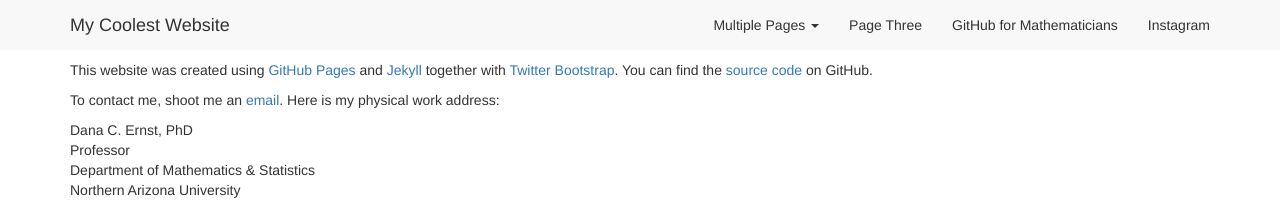
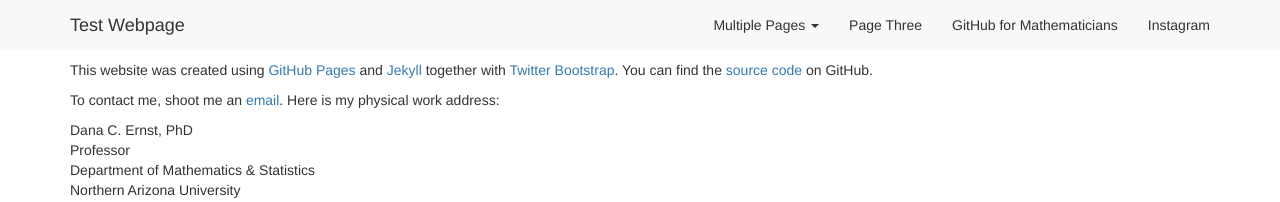
Before and after one commit to iris-robedeaux/sampleWebsiteNew, a Jekyll site: the page built from index.md, in a window 1280 px wide. Shown: the top 202 px of the page. Built offline with Jekyll 4.4.1, drawn with Linux system fonts in a browser that asks for light colours; nearby versions of some CDN libraries.

Commit message:
update? who knows

```diff
--- a/_config.yml
+++ b/_config.yml
@@ -1,7 +1,7 @@
-name: 'My Coolest Website'
+name: 'Test Webpage'
 description: 'So much potential'
 tagline: 'yada yada'
-url: 'http://dcernst.github.io'
+url: 'http://iris-robedeaux.github.io'
 baseurl: '/SampleWebsite'
 paginate: 10
 
@@ -15,7 +15,7 @@ permalink: pretty
 relative_permalinks: false
 
 # About/contact
-author: Dana C. Ernst
+author: Iris Robedeaux
 
 # GitHub
 github:
```
